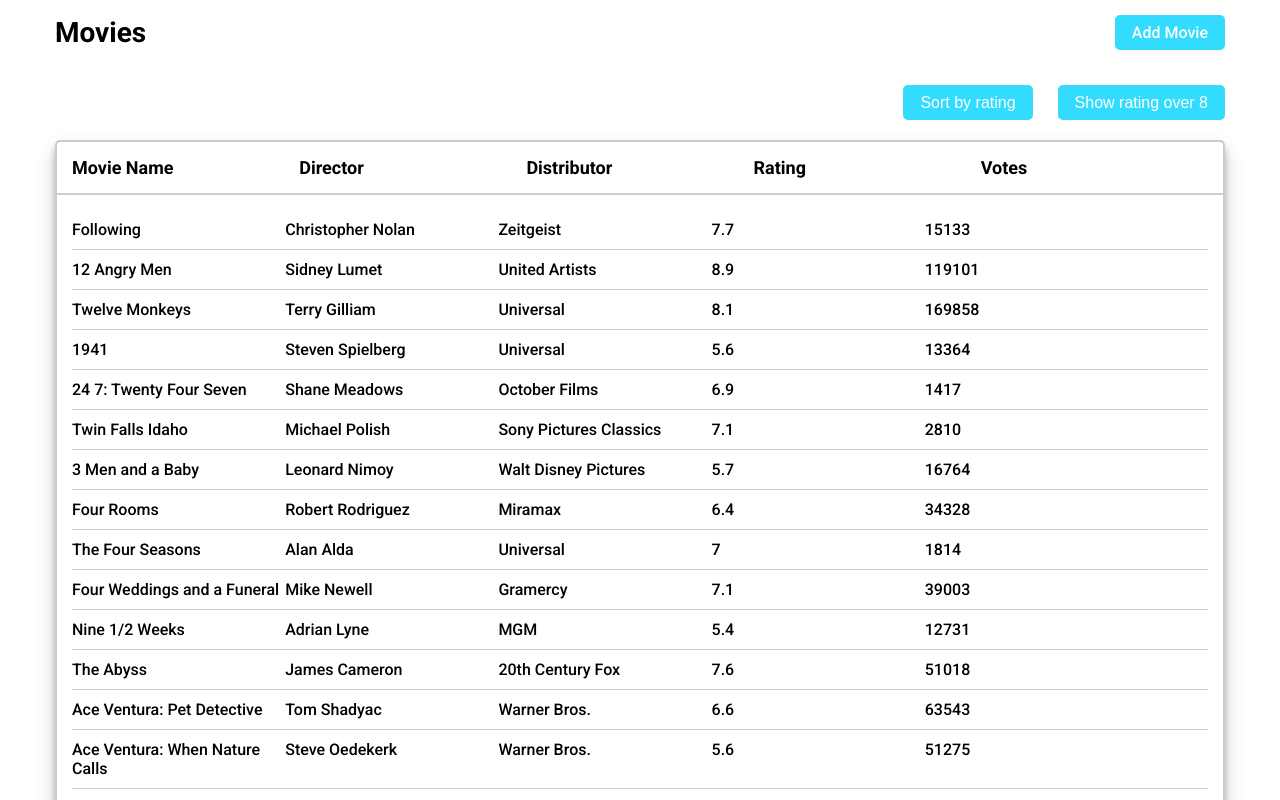
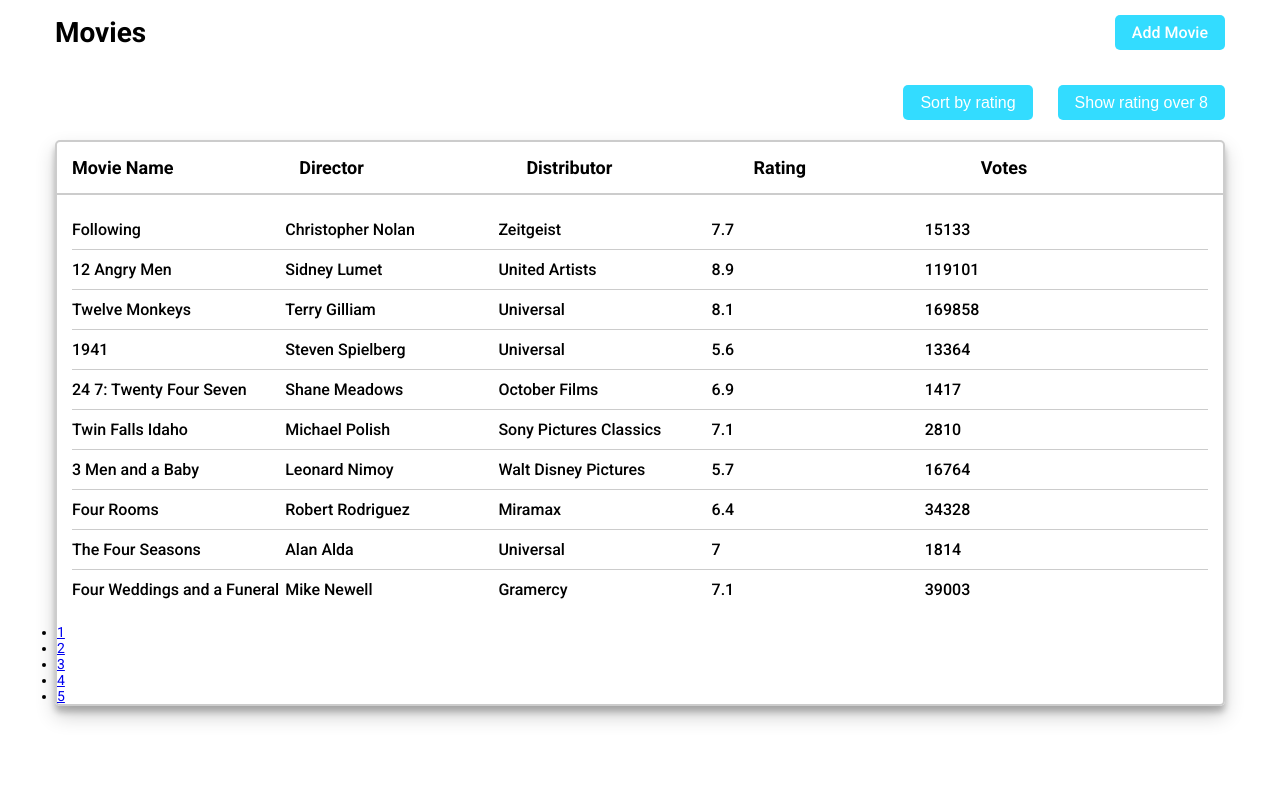
Before and after one commit to sashomilev94/movies-app, a React (Create React App) app: page /movies in a window 1280 px wide. Shown: the top 800 px of the page. Built offline with nearby package versions, Linux system fonts and the light colour scheme.

Commit message:
Add page numbers rendering logic

```diff
--- a/src/components/Items/Items.tsx
+++ b/src/components/Items/Items.tsx
@@ -9,6 +9,7 @@
  */
 import { Movie } from '../../store/reducer';
 import Item from './Item/Item';
+import Pagination from '../Pagination/Pagination';
 import * as actionTypes from '../../store/actions';
 
 /*
@@ -18,9 +19,10 @@
 	movieData: Movie[];
 	filters: {
 		sort: string,
+		filterEnabled: boolean,
+		filterRating: number,
 		page: number,
-		filterEnabled: boolean,
-		filterRating: number
+		itemsPerPage: number
 	};
 }
 
@@ -33,13 +35,22 @@
 	sortedBy: string;
 	filterEnabled: boolean;
 	filterRating: number;
+	page: number;
+	visibleItems: number;
 }
 
 class Items extends Component <PropsInterface, StateInterface> {
   render() {
-  	  const { items, onDeleteItem, sortedBy, filterEnabled, filterRating } = this.props;
+  	  const { items, onDeleteItem, sortedBy, filterEnabled, filterRating, page, visibleItems } = this.props;
+  	  let computedItems;
 
-  	  let computedItems;
+
+  	  const indexOfLastPosts = page * visibleItems;
+  	  const indexOfFirstPost = indexOfLastPosts - visibleItems;
+
+  	  /*
+  	  		ДА СЕ НАПРАВИ ДА РАБОТИ ПРАВИЛНО СЪС СТРАНИЦИТЕ КОГАТО СЕ ФИЛТРИРА, СОРТИРА
+  	   */
 
   	  /**
   	   * Check sort type
@@ -47,7 +58,7 @@
   	   * @return {rating number}          [Asc/Desc]
   	   */
   	  if (sortedBy === '') {
-  	  	computedItems = items;
+		computedItems = items.concat().slice(indexOfFirstPost, indexOfLastPosts)
   	  } else if(sortedBy === 'asc') {
   	  	computedItems = items.concat().sort((a:Movie, b:Movie) => {
   	  		return a.imdb_rating - b.imdb_rating;
@@ -88,6 +99,8 @@
 	    			))
 	    		}
 	    	</div>
+
+	    	<Pagination postsPerPage={visibleItems} totalPosts={items.length} />
 	    </Fragment>
 	  );
   }
@@ -97,6 +110,8 @@
 	return {
 		items: state.movieData,
 		sortedBy: state.filters.sort,
+		page: state.filters.page,
+		visibleItems: state.filters.itemsPerPage,
 		filterEnabled: state.filters.filterEnabled,
 		filterRating: state.filters.filterRating
 	}
--- /dev/null
+++ b/src/components/Pagination/Pagination.tsx
@@ -0,0 +1,25 @@
+import React, { FunctionComponent } from 'react'
+
+const Pagination:FunctionComponent<{postsPerPage: number, totalPosts: number}> = ({postsPerPage, totalPosts}) => {
+
+	const pageNumbers = [];
+
+	for (let i = 1; i <= Math.ceil(totalPosts /  postsPerPage) ; i++) {
+		pageNumbers.push(i);
+	}
+
+	return (
+		<nav>
+			<ul className="Pagination">
+				{pageNumbers.map(page => (
+					<li key={page} className="PageItem">
+						<a href="#" className="PageLink">{page}</a>
+					</li>
+
+				))}
+			</ul>
+		</nav>
+	)
+}
+
+export default Pagination;
--- a/src/store/reducer-filters.tsx
+++ b/src/store/reducer-filters.tsx
@@ -3,6 +3,7 @@
 export interface Filters {
 	sort: string;
 	page: number;
+	itemsPerPage: number;
 	filterEnabled: boolean;
 	filterRating: number;
 }
@@ -10,6 +11,7 @@
 const initialState = {
 	sort: '',
 	page: 1,
+	itemsPerPage: 10,
 	filterEnabled: false,
 	filterRating: 8
 }
```
